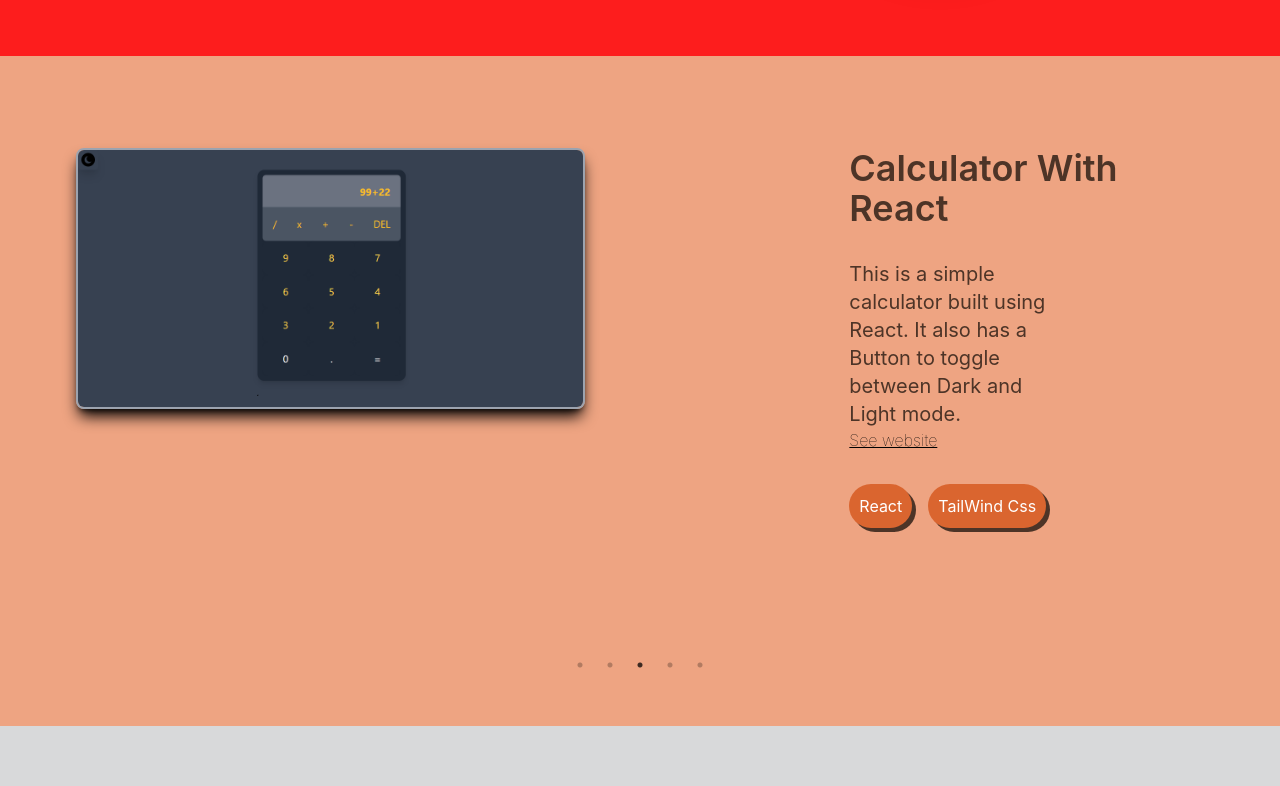
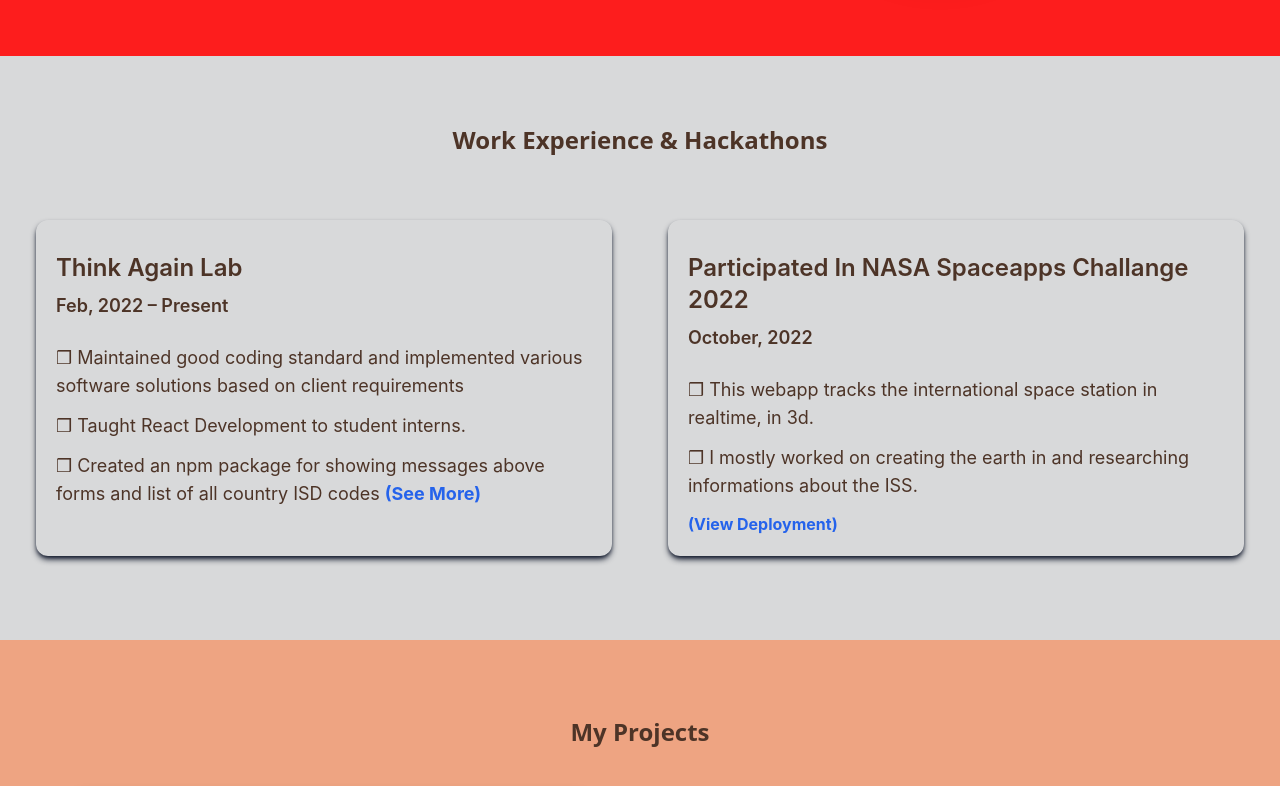
Before and after one commit to Soumyadip-62/portfolio, a React (Create React App) app: page / in a window 1280 px wide. Shown: the part 480-1266 px from the top of the page. Built offline with nearby package versions, Linux system fonts and the light colour scheme; a web font is replaced by a local one.

Commit message:
work experience added

```diff
--- a/src/App.js
+++ b/src/App.js
@@ -7,6 +7,7 @@ import "./index.css";
 import AOS from "aos";
 import "aos/dist/aos.css"; // You can also use <link> for styles
 import Skills from "./Components/Skills";
+import Experience from "./Components/Experience";
 // ..
 AOS.init({
   // Global settings:
@@ -32,6 +33,9 @@ function App() {
   return (
     <div>
       <Hero />
+      <div id="experience">
+        <Experience />
+      </div>
       <div className="projects">
         {" "}
         <Projects />
@@ -40,7 +44,7 @@ function App() {
         <Education />
       </div>
 
-      <Skills/>
+      <Skills />
       <div className="contact">
         <Contact />
       </div>
--- /dev/null
+++ b/src/Components/Experience.js
@@ -0,0 +1,62 @@
+import React from "react";
+
+const Experience = () => {
+  return (
+    <div className="p-4 md:p-5  text-fonts" data-aos="fade-up">
+      <div className="text-center text-2xl font-sans mt-12 mb-10 font-bold ">
+        <header>Work Experience & Hackathons</header>
+      </div>{" "}
+      <div className="grid grid-cols-1 gap-6 mb-12 mt-12 md:grid-cols-2 md:text-left ">
+        <div class=" p-4 m-1 md:m-4  shadow-md shadow-slate-900 rounded-xl  hover:shadow-xl hover:shadow-black duration-300">
+          <p class="font-semibold p-1 text-2xl   rounded-sm pt-4 pb-1 ">
+            Think Again Lab
+          </p>
+          <p class="p-1 text-lg font-semibold mb-4">Feb, 2022 – Present</p>
+          <p class="p-1  text-lg mb-1 ">
+            ❒ Maintained good coding standard and implemented various software
+            solutions based on client requirements
+          </p>
+          <p class="p-1 text-lg mb-1 ">
+            ❒ Taught React Development to student interns.
+          </p>
+          <p class="p-1 text-lg mb-1 ">
+            ❒ Created an npm package for showing messages above forms and list
+            of all country ISD codes{" "}
+            <a
+              href="https://www.npmjs.com/package/error-message-tal"
+              target="blank"
+              className="font-bold text-blue-600"
+            >
+              (See More)
+            </a>
+          </p>
+        </div>
+
+        <div class=" p-4 m-1 md:m-4  shadow-md shadow-slate-900 rounded-xl  hover:shadow-xl hover:shadow-black duration-300">
+          <p class="font-semibold p-1 text-2xl   rounded-sm pt-4 pb-1 ">
+            Participated In NASA Spaceapps Challange 2022
+          </p>
+          <p class="p-1 text-lg font-semibold mb-4">October, 2022</p>
+          <p class="p-1 text-lg mb-1">
+            ❒ This webapp tracks the international space station in realtime, in
+            3d.
+          </p>
+          <p class="p-1 text-lg mb-1">
+            ❒ I mostly worked on creating the earth in and researching informations about the ISS.
+          </p>
+          <p class="p-1">
+            <a
+              href=" https:/darkmortal.github.io/three-js-iss/"
+              target="blank"
+              className="font-bold text-blue-600"
+            >
+              (View Deployment)
+            </a>
+          </p>
+        </div>
+      </div>
+    </div>
+  );
+};
+
+export default Experience;
--- a/src/Components/Projects.js
+++ b/src/Components/Projects.js
@@ -25,15 +25,17 @@ const Projects = () => {
       id="projects"
       data-aos="fade-up"
     >
-      {" "}
+      <div className="text-center text-2xl font-sans font-bold mb-6">
+        <header>My Projects</header>
+      </div>{" "}
       <div>
         <Slider {...settings}>
-          <div className="p-3">
+          {/* <div className="p-3">
             <p className="font-bold text-6xl w-[40%] project-heading">
               Projects that I built myself
             </p>
             <p className="font-semibold pt-4 text-lg">Swipe right {":-)"}</p>
-          </div>
+          </div> */}
           <div>
             <BudgetTracker />
           </div>
--- a/src/index.css
+++ b/src/index.css
@@ -40,6 +40,12 @@ code {
     rgb(218, 101, 47) 72%
   );
 }
+
+#experience {
+   background-color: rgb(216, 217, 218);
+
+
+}
 #contact {
   font-family: "Hubballi", cursive;
 }
@@ -73,10 +79,10 @@ code {
   background-color: #4d3427;
 }
 
-#skills{
+#skills {
   background-color: #8d431f;
 }
-.logoimg{
-height: 60px;
-width: 120px;
+.logoimg {
+  height: 60px;
+  width: 120px;
 }
```
Also changed, not shown: 1 other file (tests, documents, lock files or other folders).
